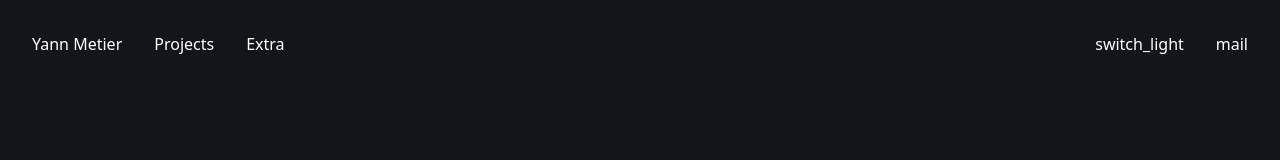
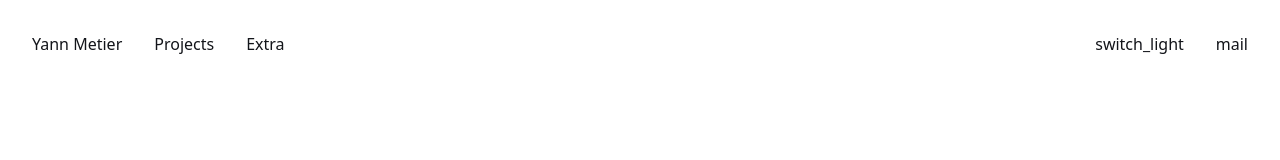
Before and after one commit to anonymze/portfolio_2024, an Astro site: page /extra in a window 1280 px wide. Built offline with nearby package versions, Linux system fonts and the light colour scheme; Astro itself is replaced by a stand-in of ours.

Commit message:
feat: theme app

```diff
--- a/astro.config.mjs
+++ b/astro.config.mjs
@@ -1,12 +1,12 @@
 // @ts-check
-import { defineConfig } from 'astro/config';
+import { defineConfig } from "astro/config";
 
-import react from '@astrojs/react';
+import react from "@astrojs/react";
 
 // https://astro.build/config
 export default defineConfig({
   integrations: [react()],
   devToolbar: {
-    enabled: true
-  }
+    enabled: true,
+  },
 });
--- a/package.json
+++ b/package.json
@@ -7,7 +7,8 @@
     "start": "astro dev",
     "build": "astro check && astro build",
     "preview": "astro preview",
-    "astro": "astro"
+    "astro": "astro",
+    "prettier": "prettier . --write"
   },
   "dependencies": {
     "@astrojs/check": "^0.9.3",
@@ -21,6 +22,8 @@
   },
   "devDependencies": {
     "@tailwindcss/postcss": "^4.0.0-alpha.25",
+    "prettier": "^3.3.3",
+    "prettier-plugin-astro": "^0.14.1",
     "tailwindcss": "^4.0.0-alpha.25"
   }
 }
--- a/postcss.config.mjs
+++ b/postcss.config.mjs
@@ -1,5 +1,5 @@
 export default {
-	plugins: {
-		"@tailwindcss/postcss": {}
-	}
-}
+  plugins: {
+    "@tailwindcss/postcss": {},
+  },
+};
--- a/src/components/Card.astro
+++ b/src/components/Card.astro
@@ -21,7 +21,7 @@ const { href, title, body } = Astro.props;
 </li>
 
 <script>
-	console.log('hello');
+  console.log("hello");
 </script>
 
 <style>
--- a/src/layouts/Header/_navbar.ts
+++ b/src/layouts/Header/_navbar.ts
@@ -1,12 +1,12 @@
 interface Nav {
-	id: number,
+  id: number;
   url: string;
   label: string;
   icon: string | null;
 }
 
 interface Accessory {
-	id: number,
+  id: number;
   icon: string;
   label: string;
   on_click: () => void;
@@ -34,7 +34,23 @@ export const accessories: Array<Accessory> = [
     id: 1,
     label: "switch_light",
     icon: "",
-		on_click: () => {console.log(window);},
+    on_click: () => {
+      const fixed_theme = document.body.getAttribute("data-theme");
+
+      if (!fixed_theme) {
+        const natural_theme = window.matchMedia("(prefers-color-scheme: dark)");
+
+        natural_theme.matches
+          ? document.body.setAttribute("data-theme", "light")
+          : document.body.setAttribute("data-theme", "dark");
+
+        return;
+      }
+
+      fixed_theme === "dark"
+        ? document.body.setAttribute("data-theme", "light")
+        : document.body.setAttribute("data-theme", "dark");
+    },
   },
   {
     id: 2,
--- a/src/pages/extra.astro
+++ b/src/pages/extra.astro
@@ -1,6 +1,5 @@
 ---
-import Layout from '../layouts/Layout.astro';
+import Layout from "../layouts/Layout.astro";
 ---
 
-<Layout title="Extra">
-</Layout>
+<Layout title="Extra" />
--- a/src/pages/index.astro
+++ b/src/pages/index.astro
@@ -1,6 +1,5 @@
 ---
-import Layout from '../layouts/Layout.astro';
+import Layout from "../layouts/Layout.astro";
 ---
 
-<Layout title="Welcome">
-</Layout>
+<Layout title="Welcome" />
--- a/src/pages/projects.astro
+++ b/src/pages/projects.astro
@@ -1,6 +1,5 @@
 ---
-import Layout from '../layouts/Layout.astro';
+import Layout from "../layouts/Layout.astro";
 ---
 
-<Layout title="Projects">
-</Layout>
+<Layout title="Projects" />
--- a/src/styles/_tailwind.css
+++ b/src/styles/_tailwind.css
@@ -1,4 +1,6 @@
 @import "tailwindcss";
 
 /* config here */
-:root {}
+@theme {
+  --default-transition-duration: 300ms;
+}
--- a/src/styles/app.css
+++ b/src/styles/app.css
@@ -7,16 +7,44 @@
   /* font */
   --font-family: system-ui, sans-serif;
   /* colors */
-	--bg-primary: #13151a;
-	--text-primary: #fff;
+  color-scheme: light dark;
+  --bg-primary-dark: #13151a;
+  --bg-primary-light: #fff;
+
+  --text-primary-dark: #13151a;
+  --text-primary-light: #fff;
+
+  --bg-primary: light-dark(var(--bg-primary-light), var(--bg-primary-dark));
+  --text-primary: light-dark(
+    var(--text-primary-dark),
+    var(--text-primary-light)
+  );
+}
+
+[data-theme] {
+  @apply transition-colors;
+}
+
+[data-theme="dark"] {
+  --bg-primary: var(--bg-primary-dark);
+  --text-primary: var(--text-primary-light);
+}
+
+[data-theme="light"] {
+  --bg-primary: var(--bg-primary-light);
+  --text-primary: var(--text-primary-dark);
 }
 
 html {
   font-family: var(--font-family);
+}
+
+body {
+  padding: var(--viewport-padding);
   color: var(--text-primary);
   background-color: var(--bg-primary);
 }
 
-body {
-	padding: var(--viewport-padding);
+button {
+  cursor: pointer;
 }
```
Also changed, not shown: src/layouts/Header/Header.astro (+14 -8 lines), src/layouts/Layout.astro (+7 -4 lines), .prettierrc.mjs (added), src/env.d.ts (line endings or trailing spaces), src/layouts/Header/_components/Accessories.tsx (indentation only), src/styles/_reset.css (indentation only), tsconfig.json (line endings or trailing spaces), 2 other files. Lines whose indentation alone changed are shown as unchanged.
